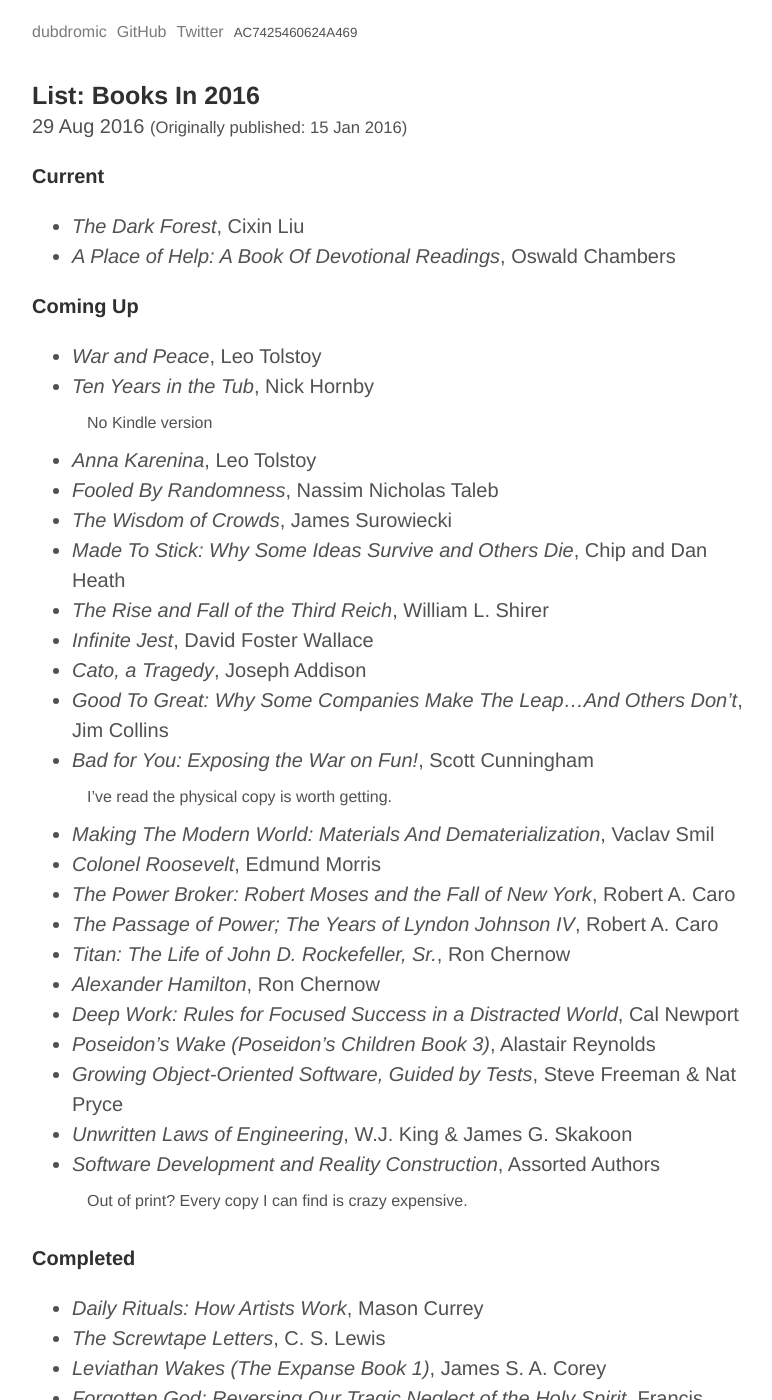
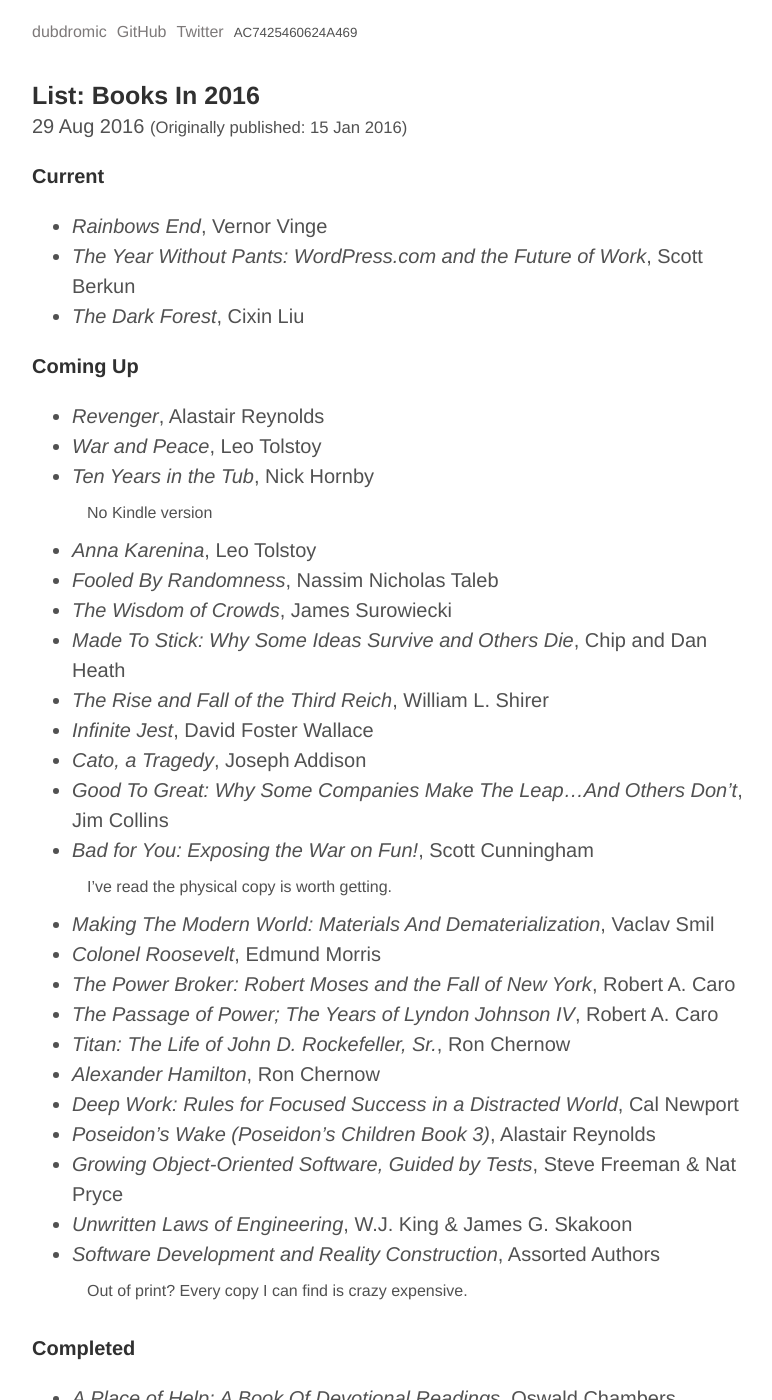
Before and after one commit to dubdromic/dubdromic.github.io, a Jekyll site: the page built from _posts/2016-01-15-list-books-in-2016.md, in a window 1280 px wide and 1400 px high. Shown: the whole window, without its empty margins (248-1020 px from the left). Built offline with Jekyll 4.4.1, drawn with Linux system fonts in a browser that asks for light colours; some of the changed text lies outside the part shown.

Commit message:
Books update

```diff
--- a/_posts/2016-01-15-list-books-in-2016.md
+++ b/_posts/2016-01-15-list-books-in-2016.md
@@ -7,11 +7,13 @@
 
 **Current**
 
+- *Rainbows End*, Vernor Vinge
+- *The Year Without Pants: WordPress.com and the Future of Work*, Scott Berkun
 - *The Dark Forest*, Cixin Liu
-- *A Place of Help: A Book Of Devotional Readings*, Oswald Chambers
 
 **Coming Up**
 
+- *Revenger*, Alastair Reynolds
 - *War and Peace*, Leo Tolstoy
 - *Ten Years in the Tub*, Nick Hornby<br />
   <small>No Kindle version</small>
@@ -40,6 +42,7 @@
 
 **Completed**
 
+- *A Place of Help: A Book Of Devotional Readings*, Oswald Chambers
 - *Daily Rituals: How Artists Work*, Mason Currey
 - *The Screwtape Letters*, C. S. Lewis
 - *Leviathan Wakes (The Expanse Book 1)*, James S. A. Corey
```
